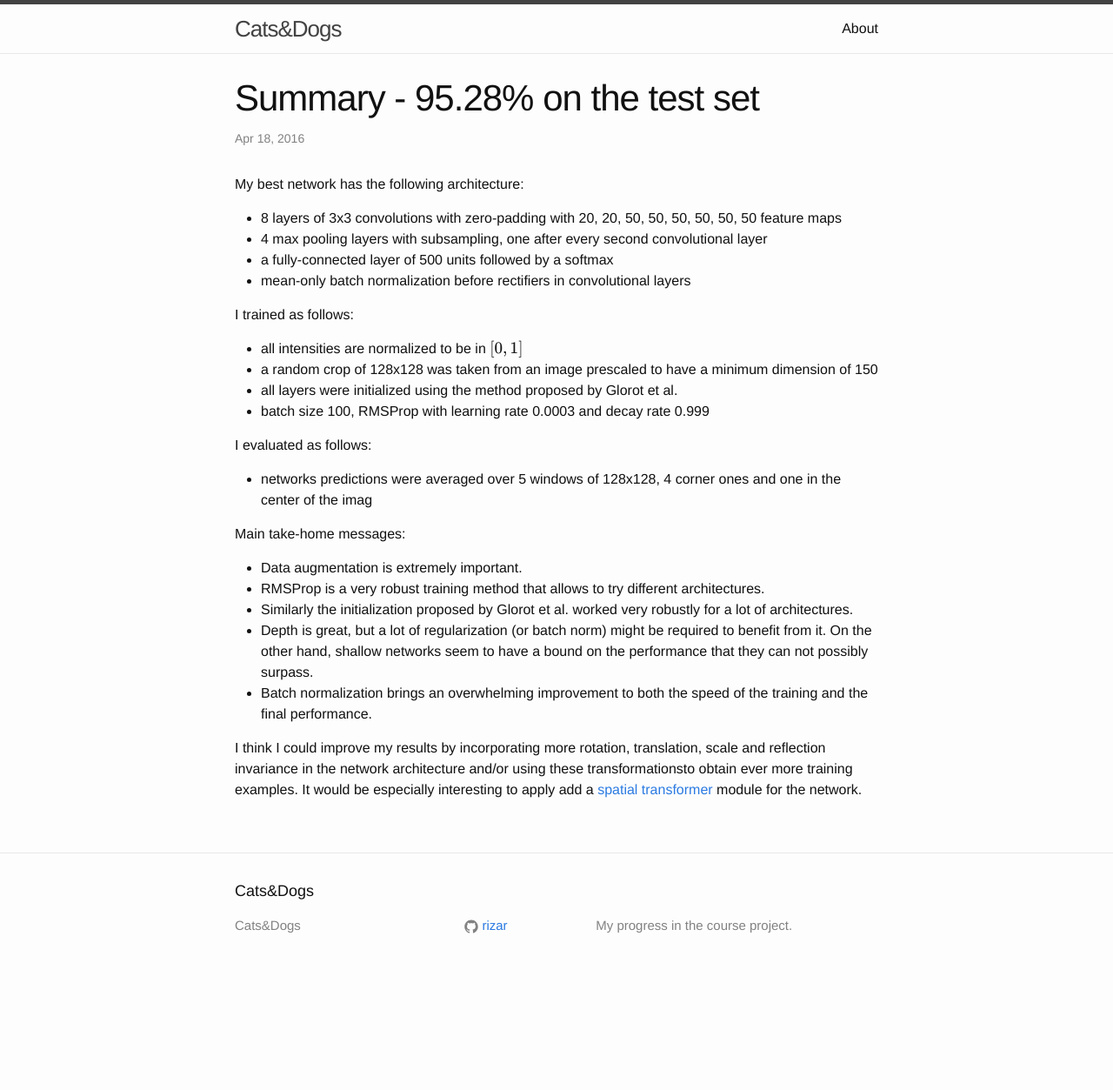
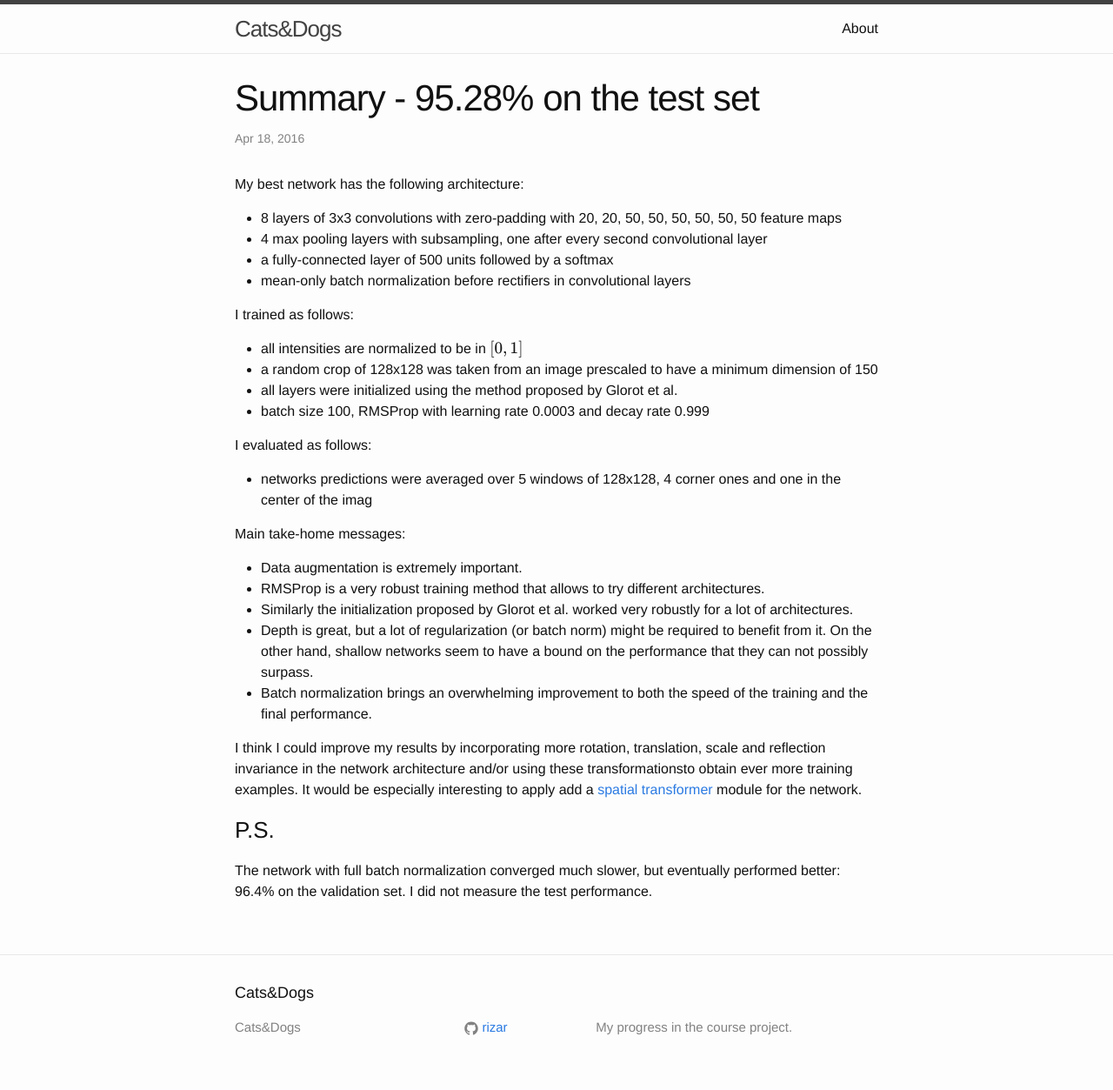
Before and after one commit to rizar/ift6266h16, a Jekyll site: the page built from _posts/2016-04-18-summary.markdown, in a window 1280 px wide. Shown: the whole page at 87% size. Built offline with Jekyll 4.4.1, drawn with Linux system fonts in a browser that asks for light colours; formulas are drawn with MathJax 3; before the commit the page ends 1136 px from its top, so only the background shows below that.

Commit message:
Postscriptum

```diff
--- a/_posts/2016-04-18-summary.markdown
+++ b/_posts/2016-04-18-summary.markdown
@@ -44,3 +44,8 @@ scale and reflection invariance in the network architecture and/or using these
 transformationsto obtain ever more training examples. It would be especially
 interesting to apply add a [spatial
 transformer](http://arxiv.org/abs/1506.02025) module for the network.
+
+### P.S.
+
+The network with full batch normalization converged much slower, but eventually
+performed better: 96.4% on the validation set. I did not measure the test performance.
```
